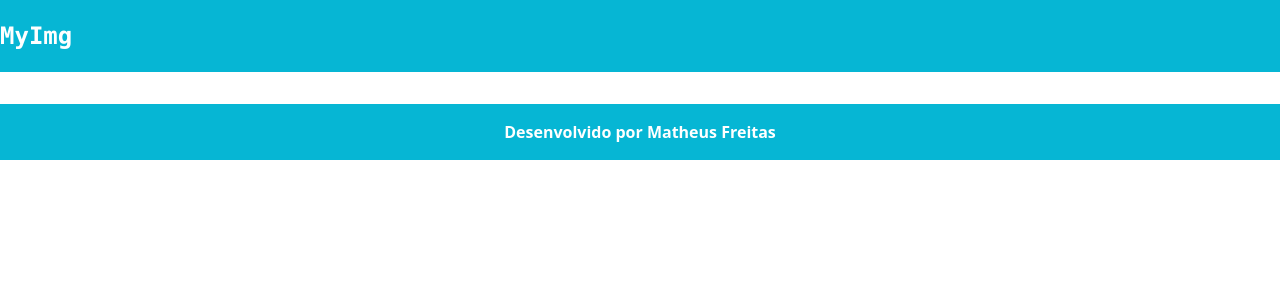
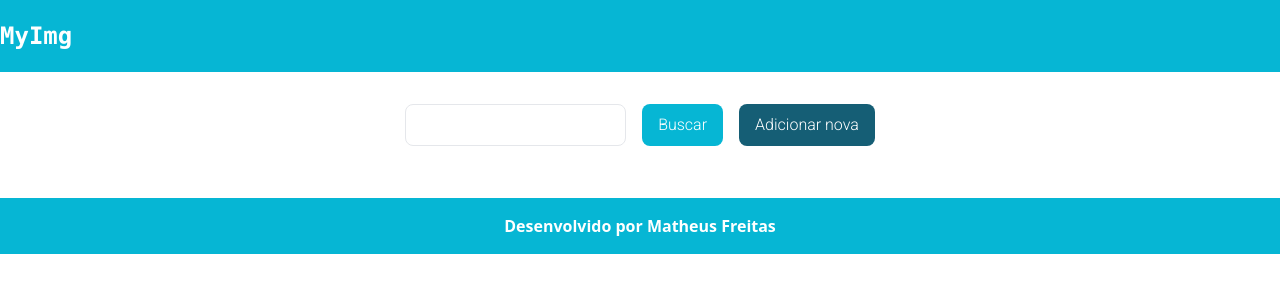
Before and after one commit to sql1freitas/MyImg-app-front, a Next.js app: page /galeria in a window 1280 px wide. Shown: the top 300 px of the page. Built offline with nearby package versions, Linux system fonts and the light colour scheme.

Commit message:
Implementação da conexão com back-end

```diff
--- a/src/app/galeria/page.tsx
+++ b/src/app/galeria/page.tsx
@@ -1,13 +1,70 @@
+'use client'
+
 import { Template } from "@/components/Template"
+import { ImageCard } from "@/components/ImageCard"
+import { Image } from "@/resources/image/image.resource"
+import { useImageService } from "@/resources/image/image.service"
+import { useState } from 'react'
+
+export default function GaleriaPage(){
+
+    const useService = useImageService();
+    const[images, setImages] = useState<Image[]>([])
+    const[name, setName] = useState<string>('')
 
 
-export default function GaleriaPage(){
+
+     async function searchImages() {
+        const result = await useService.buscar(name)
+        setImages(result || []);
+
+    }
+
+
+
+    function renderImageCard(image: Image){
+        return(
+            <ImageCard
+            nome={image.name}
+            src={image.url}
+            tamanho={image.size}
+            dataUpload={image.uploadDate}/>
+        )
+    }
+
+    function renderImageCards(){
+        return images.map(renderImageCard)
+    }
 
 return(
 
     <Template>
 
+        <section className="flex flex-col items-center justify-center my-5">
+            <div className="flex space-x-4">
 
+                <input type="text" onChange={event => {setName(event.target.value);
+                searchImages();}}
+                 className="border px-5 py-2 rounded-lg text-gray-900" />
+
+                <button className="bg-cyan-500 text-white px-4 py-2 rounded-lg" onClick={searchImages}>Buscar</button>
+                <button className="bg-cyan-800 text-white px-4 py-2 rounded-lg">Adicionar nova</button>
+
+            </div>
+
+        </section>
+
+
+
+        <section className="grid grid-cols-4 gap-8">
+
+           {
+             renderImageCards()
+           }
+
+
+
+        </section>
 
 
 
--- /dev/null
+++ b/src/components/ImageCard.tsx
@@ -0,0 +1,22 @@
+interface ImageCardProps {
+    nome?: string;
+    tamanho?: number;
+    dataUpload?: string;
+    src?: string;
+
+}
+
+
+export const ImageCard: React.FC<ImageCardProps> = ({nome, tamanho, dataUpload, src}) => {
+    return(
+        <div className="card relative bg-white rounded-md shadow-md transition-transform ease in duration-300 transform hover:shadow-lg hover:-translate-y-2">
+                <img src= {src}  className="h-56 w-full object-cover rounded-t-md" alt="" />
+                <div className="card-body p-4">
+                    <h5 className="text-xl font-semibold mb-2 text-gray-600"> {nome} </h5>
+                    <p className="text-gray-600"> {tamanho} </p>
+                    <p className="text-gray-600"> {dataUpload} </p>
+
+                </div>
+        </div>
+    )
+}
--- /dev/null
+++ b/src/resources/image/image.service.ts
@@ -0,0 +1,15 @@
+import { Image } from "./image.resource";
+
+class ImageService {
+    baseURL: string = 'http://localhost:8080/v1/images';
+
+    async buscar(name:string = ""): Promise<Image[]> {
+        const url = `${this.baseURL}?name=${name}`
+        const response = await fetch(url);
+        return await response.json();
+    }
+}
+
+
+
+export const useImageService = () => new ImageService();
```
Also changed, not shown: src/resources/image/image.resource.ts (added, +7 -0 lines).
